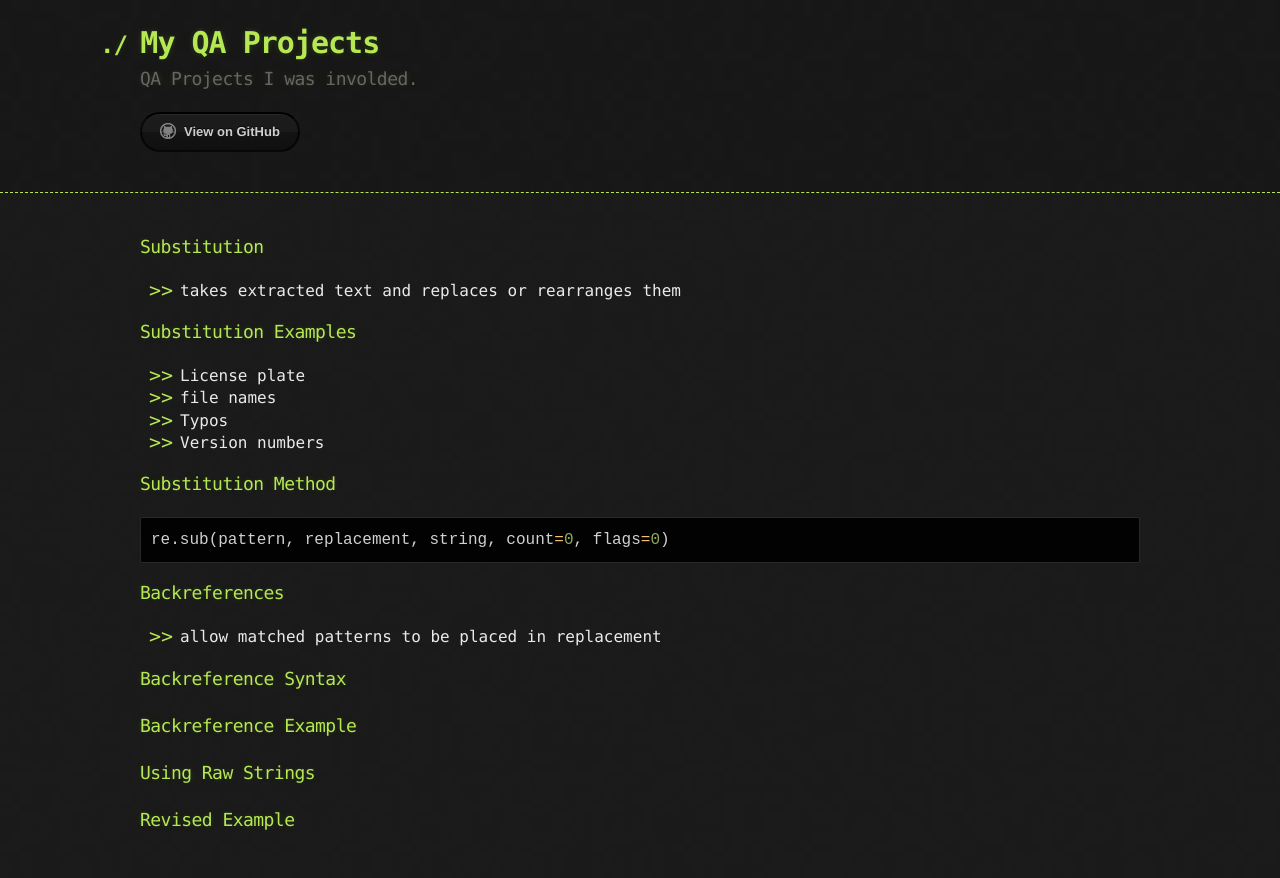
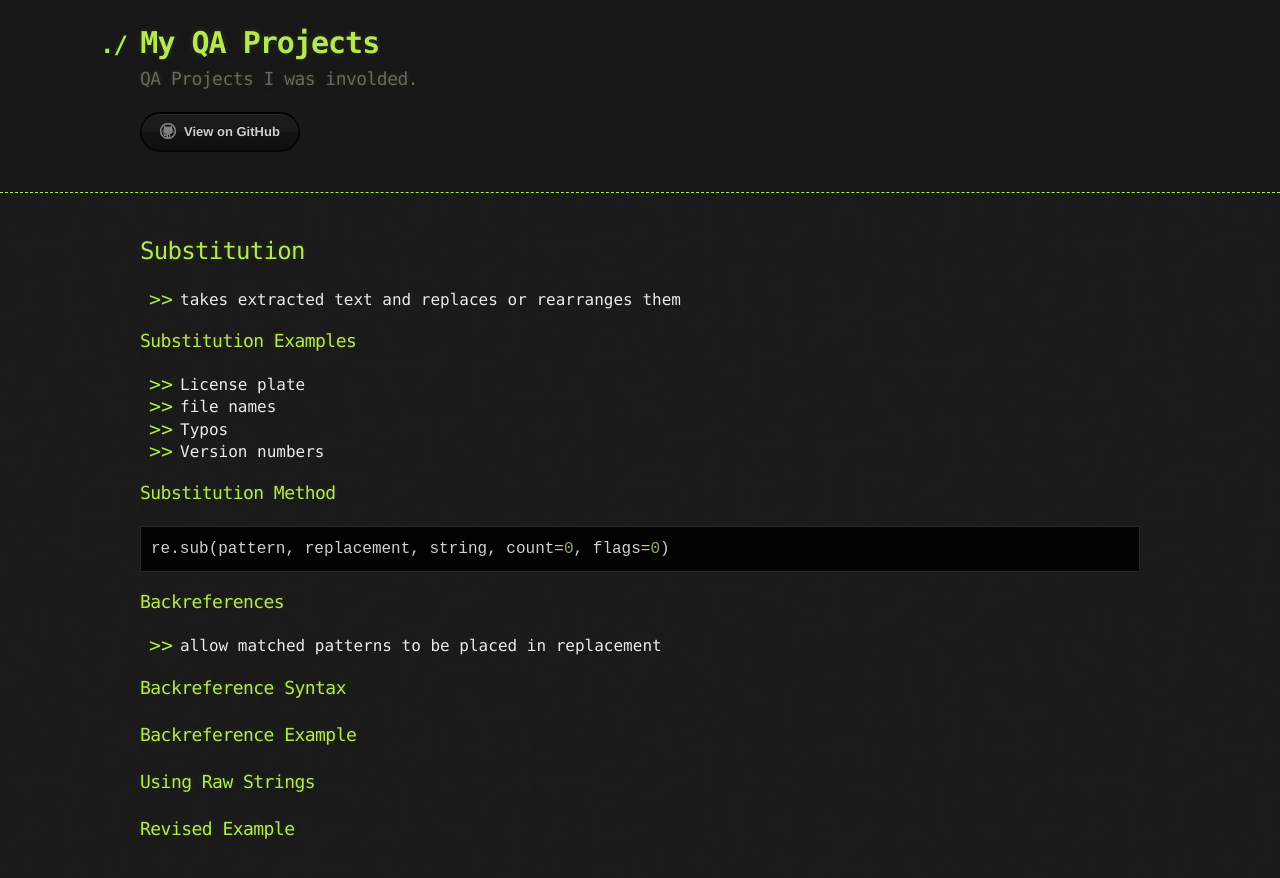
Before and after one commit to sciustechnologia/sciustechnologia.github.io, a Jekyll site: the page built from python/09_regularExpressions/0906.md, in a window 1280 px wide. Shown: the top 878 px of the page. Built offline with Jekyll 4.4.1, drawn with Linux system fonts in a browser that asks for light colours.

Commit message:
Update 0906.md

```diff
--- a/python/09_regularExpressions/0906.md
+++ b/python/09_regularExpressions/0906.md
@@ -3,7 +3,7 @@ title: Python - Substitution
 layout: default
 ---
 
-### Substitution
+## Substitution
 
 * takes extracted text and replaces or rearranges them
 
```
